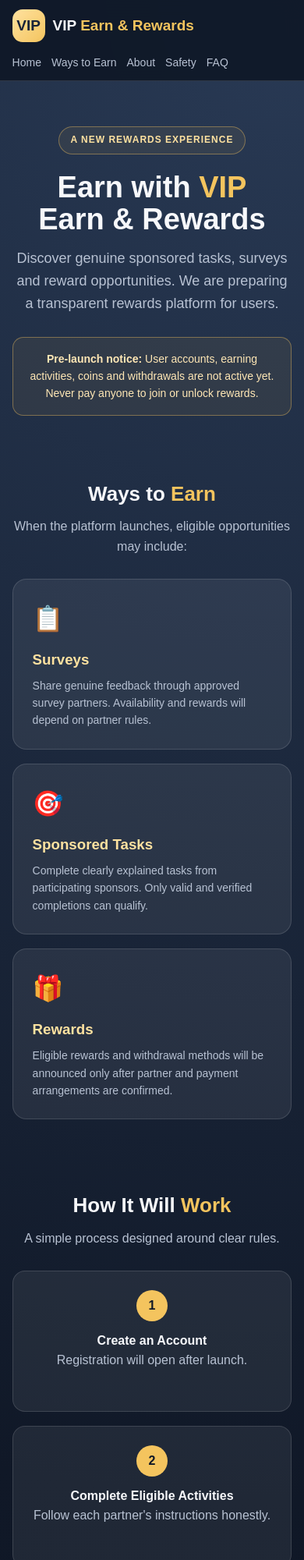
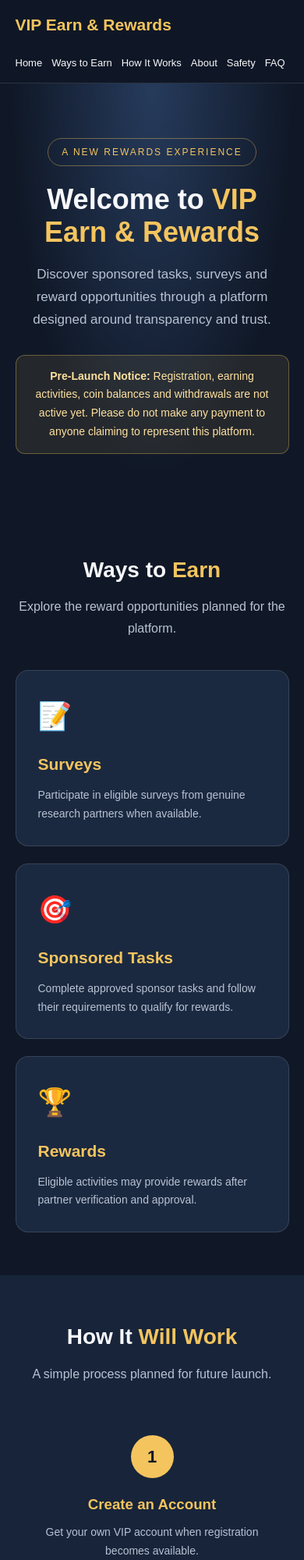
Before and after one commit to sahabsiyal66-hub/VIP-Earn-Rewards, a plain HTML site: page index.html in a window 390 px wide. Shown: the top 2000 px of the page at 78% size. Drawn offline with Linux system fonts and the light colour scheme.

Commit message:
Refactor index.html for layout and content updates
Updated styles and content for improved layout and clarity.

```diff
--- a/index.html
+++ b/index.html
@@ -4,110 +4,120 @@
 <head>
 <meta charset="UTF-8">
 <meta name="viewport" content="width=device-width, initial-scale=1.0">
-<meta name="theme-color" content="#101827">
 <meta name="description" content="VIP Earn & Rewards - Discover genuine sponsored tasks, surveys and reward opportunities.">
 <title>VIP Earn & Rewards</title>
 
 <style>
 :root {
   --navy:#101827;
+  --navy2:#17243a;
   --gold:#f4c45e;
   --light:#ffe2a0;
-  --text:#f7f8fb;
+  --white:#f7f8fb;
   --muted:#b8c2d3;
-  --panel:rgba(255,255,255,.07);
-  --line:rgba(255,255,255,.13);
+  --panel:#1b2940;
+  --line:rgba(255,255,255,.12);
 }
-*{box-sizing:border-box;scroll-behavior:smooth}
+*{margin:0;padding:0;box-sizing:border-box}
+html{scroll-behavior:smooth}
 body{
-  margin:0;
   font-family:Arial,Helvetica,sans-serif;
-  color:var(--text);
-  background:radial-gradient(circle at top right,#293a55 0,var(--navy) 48%,#0b1220 100%);
-  line-height:1.6;
+  background:var(--navy);
+  color:var(--white);
+  line-height:1.7;
 }
-.wrap{width:min(1100px,92%);margin:auto}
+a{color:inherit;text-decoration:none}
+.wrap{width:90%;max-width:1120px;margin:auto}
 header{
-  position:sticky;top:0;z-index:10;
-  background:#101827ed;
+  background:rgba(16,24,39,.97);
   border-bottom:1px solid var(--line);
-  backdrop-filter:blur(12px);
+  position:sticky;top:0;z-index:100;
 }
 .nav{
-  min-height:72px;display:flex;align-items:center;
-  justify-content:space-between;gap:15px;flex-wrap:wrap;
+  min-height:72px;display:flex;
+  align-items:center;justify-content:space-between;
+  gap:20px;
 }
-.brand{display:flex;align-items:center;gap:10px;font-weight:800;font-size:19px}
-.logo{
-  width:42px;height:42px;border-radius:13px;
-  display:grid;place-items:center;
-  color:#172338;background:linear-gradient(135deg,var(--light),var(--gold));
-  font-weight:900;
+.logo{font-size:21px;font-weight:800;color:var(--gold)}
+.nav-links{display:flex;gap:22px;flex-wrap:wrap;font-size:14px}
+.nav-links a:hover,footer a:hover{color:var(--light)}
+.hero{
+  padding:100px 0 90px;text-align:center;
+  background:radial-gradient(ellipse at top,#263b5c 0%,transparent 65%),var(--navy);
 }
-nav{display:flex;gap:20px;flex-wrap:wrap}
-nav a{color:var(--muted);text-decoration:none;font-size:14px}
-nav a:hover{color:var(--gold)}
-.hero{text-align:center;padding:80px 0 65px}
 .tag{
-  display:inline-block;padding:7px 15px;
-  border:1px solid #f4c45e66;border-radius:30px;
-  color:var(--light);background:#f4c45e12;
-  font-size:12px;font-weight:bold;letter-spacing:1px;
+  display:inline-block;color:var(--gold);
+  border:1px solid rgba(244,196,94,.4);
+  border-radius:30px;padding:7px 17px;
+  font-size:12px;letter-spacing:2px;margin-bottom:22px;
 }
-h1{font-size:clamp(38px,7vw,66px);line-height:1.1;margin:22px 0 14px}
-.gold{color:var(--gold)}
-.intro{max-width:680px;margin:auto;color:var(--muted);font-size:18px}
+h1{font-size:clamp(36px,7vw,65px);line-height:1.15;margin-bottom:20px}
+h1 span,h2 span{color:var(--gold)}
+.hero p{max-width:680px;margin:auto;color:var(--muted);font-size:17px}
 .notice{
-  max-width:760px;margin:28px auto 0;padding:16px;
-  border-radius:14px;border:1px solid #f4c45e66;
-  background:#f4c45e12;color:#ffe7b5;font-size:14px;
+  margin:30px auto 0;max-width:700px;padding:15px 18px;
+  background:rgba(244,196,94,.09);
+  border:1px solid rgba(244,196,94,.35);
+  border-radius:12px;color:var(--light);font-size:14px;
 }
-.section{padding:35px 0 55px}
-.section h2{text-align:center;font-size:30px;margin:0 0 8px}
-.sub{text-align:center;color:var(--muted);max-width:650px;margin:0 auto 28px}
-.grid{display:grid;grid-template-columns:repeat(3,1fr);gap:18px}
+.section{padding:75px 0}
+.section-title{text-align:center;margin-bottom:40px}
+.section-title h2{font-size:clamp(28px,5vw,40px);margin-bottom:10px}
+.section-title p{color:var(--muted)}
+.cards{display:grid;grid-template-columns:repeat(3,1fr);gap:22px}
 .card{
-  padding:25px;border:1px solid var(--line);
-  border-radius:18px;background:var(--panel);
-  transition:transform .2s,border-color .2s;
+  background:var(--panel);border:1px solid var(--line);
+  padding:28px;border-radius:16px;transition:.2s;
 }
-.card:hover{transform:translateY(-4px);border-color:#f4c45e88}
-.icon{font-size:32px}
-.card h3{color:var(--light);margin:12px 0 7px}
-.card p{color:var(--muted);font-size:14px;margin:0}
-.steps{display:grid;grid-template-columns:repeat(3,1fr);gap:18px}
-.step{
-  text-align:center;padding:24px 17px;
-  border-radius:16px;background:var(--panel);
+.card:hover{transform:translateY(-5px);border-color:var(--gold)}
+.card .icon{font-size:35px;margin-bottom:15px}
+.card h3{color:var(--gold);font-size:21px;margin-bottom:10px}
+.card p{color:var(--muted);font-size:14px}
+.how{background:var(--navy2)}
+.steps{display:grid;grid-template-columns:repeat(3,1fr);gap:22px}
+.step{text-align:center;padding:25px}
+.number{
+  width:55px;height:55px;display:grid;place-items:center;
+  margin:0 auto 18px;border-radius:50%;
+  background:var(--gold);color:var(--navy);
+  font-size:22px;font-weight:800;
+}
+.step h3{color:var(--gold);margin-bottom:8px}
+.step p{color:var(--muted);font-size:14px}
+.about-box{
+  max-width:850px;margin:auto;text-align:center;
+  background:var(--panel);padding:35px;border-radius:16px;
   border:1px solid var(--line);
 }
-.num{
-  width:40px;height:40px;margin:0 auto 12px;
-  display:grid;place-items:center;border-radius:50%;
-  background:var(--gold);color:var(--navy);font-weight:900;
+.about-box p{color:var(--muted);margin-top:12px}
+.safety{background:var(--navy2)}
+.safety-list{max-width:800px;margin:auto;display:grid;gap:15px}
+.safety-item{
+  background:var(--panel);padding:18px 22px;
+  border:1px solid var(--line);border-radius:12px;
 }
-.info{
-  max-width:850px;margin:auto;padding:25px;
-  border:1px solid var(--line);border-radius:18px;
-  background:var(--panel);
+.safety-item h3{color:var(--gold);font-size:17px}
+.safety-item p{color:var(--muted);font-size:14px;margin-top:5px}
+.faq-list{max-width:800px;margin:auto;display:grid;gap:15px}
+.faq-item{
+  padding:20px;background:var(--panel);
+  border:1px solid var(--line);border-radius:12px;
 }
-.info p{color:var(--muted)}
-.faq-item{padding:16px 0;border-bottom:1px solid var(--line)}
-.faq-item:last-child{border:0}
-.faq-item h3{font-size:16px;color:var(--light);margin:0 0 6px}
-.faq-item p{font-size:14px;color:var(--muted);margin:0}
+.faq-item h3{color:var(--gold);font-size:17px;margin-bottom:7px}
+.faq-item p{color:var(--muted);font-size:14px}
 footer{
-  margin-top:25px;padding:28px 0;text-align:center;
+  padding:35px 0;text-align:center;
   border-top:1px solid var(--line);
   color:var(--muted);font-size:13px;
 }
 footer a{color:var(--gold);text-decoration:none}
-@media(max-width:700px){
-  .nav{padding:12px 0}
-  nav{gap:13px}
-  .hero{padding:58px 0 45px}
-  .grid,.steps{grid-template-columns:1fr}
-  .section h2{font-size:26px}
+.footer-links{margin:12px 0}
+@media(max-width:760px){
+  .nav{padding:14px 0;align-items:flex-start;flex-direction:column}
+  .nav-links{gap:12px;font-size:13px}
+  .hero{padding:70px 0}
+  .cards,.steps{grid-template-columns:1fr}
+  .section{padding:55px 0}
 }
 </style>
 </head>
@@ -115,13 +125,11 @@ footer a{color:var(--gold);text-decoration:none}
 <body>
 <header>
   <div class="wrap nav">
-    <div class="brand">
-      <div class="logo">VIP</div>
-      <div>VIP <span class="gold">Earn & Rewards</span></div>
-    </div>
-    <nav>
+    <a class="logo" href="#home">VIP Earn & Rewards</a>
+    <nav class="nav-links">
       <a href="#home">Home</a>
       <a href="#earn">Ways to Earn</a>
+      <a href="#how">How It Works</a>
       <a href="#about">About</a>
       <a href="#safety">Safety</a>
       <a href="#faq">FAQ</a>
@@ -130,111 +138,173 @@ footer a{color:var(--gold);text-decoration:none}
 </header>
 
 <main>
-<section class="hero wrap" id="home">
+<section class="hero" id="home">
+  <div class="wrap">
     <div class="tag">A NEW REWARDS EXPERIENCE</div>
-  <h1>Earn with <span class="gold">VIP</span><br>Earn & Rewards</h1>
-  <p class="intro">
-    Discover genuine sponsored tasks, surveys and reward opportunities.
-    We are preparing a transparent rewards platform for users.
+    <h1>Welcome to <span>VIP Earn & Rewards</span></h1>
+    <p>
+      Discover sponsored tasks, surveys and reward opportunities
+      through a platform designed around transparency and trust.
     </p>
     <div class="notice">
-    <strong>Pre-launch notice:</strong>
-    User accounts, earning activities, coins and withdrawals are not active yet.
-    Never pay anyone to join or unlock rewards.
-  </div>
-</section>
-
-<section class="section wrap" id="earn">
-  <h2>Ways to <span class="gold">Earn</span></h2>
-  <p class="sub">When the platform launches, eligible opportunities may include:</p>
-  <div class="grid">
-    <article class="card">
-      <div class="icon">📋</div>
-      <h3>Surveys</h3>
-      <p>Share genuine feedback through approved survey partners.
-      Availability and rewards will depend on partner rules.</p>
-    </article>
-    <article class="card">
-      <div class="icon">🎯</div>
-      <h3>Sponsored Tasks</h3>
-      <p>Complete clearly explained tasks from participating sponsors.
-      Only valid and verified completions can qualify.</p>
-    </article>
-    <article class="card">
-      <div class="icon">🎁</div>
-      <h3>Rewards</h3>
-      <p>Eligible rewards and withdrawal methods will be announced
-      only after partner and payment arrangements are confirmed.</p>
-    </article>
-  </div>
-</section>
-
-<section class="section wrap">
-  <h2>How It Will <span class="gold">Work</span></h2>
-  <p class="sub">A simple process designed around clear rules.</p>
-  <div class="steps">
-    <div class="step">
-      <div class="num">1</div>
-      <strong>Create an Account</strong>
-      <p class="sub">Registration will open after launch.</p>
-    </div>
-    <div class="step">
-      <div class="num">2</div>
-      <strong>Complete Eligible Activities</strong>
-      <p class="sub">Follow each partner's instructions honestly.</p>
-    </div>
-    <div class="step">
-      <div class="num">3</div>
-      <strong>Request a Reward</strong>
-      <p class="sub">Payment options and minimum limits will be published when confirmed.</p>
+      <strong>Pre-Launch Notice:</strong>
+      Registration, earning activities, coin balances and withdrawals
+      are not active yet. Please do not make any payment to anyone
+      claiming to represent this platform.
     </div>
   </div>
 </section>
 
-<section class="section wrap" id="about">
-  <h2>About <span class="gold">VIP Earn & Rewards</span></h2>
-  <div class="info">
+<section class="section" id="earn">
+  <div class="wrap">
+    <div class="section-title">
+      <h2>Ways to <span>Earn</span></h2>
+      <p>Explore the reward opportunities planned for the platform.</p>
+    </div>
+
+    <div class="cards">
+      <div class="card">
+        <div class="icon">📝</div>
+        <h3>Surveys</h3>
         <p>
-      VIP Earn & Rewards is being developed to bring eligible sponsored
-      activities and reward opportunities together in one place.
+          Participate in eligible surveys from genuine research
+          partners when available.
         </p>
+      </div>
+
+      <div class="card">
+        <div class="icon">🎯</div>
+        <h3>Sponsored Tasks</h3>
         <p>
-      Our goal is to explain every activity clearly, follow partner rules
-      and keep reward conditions transparent. The platform is currently
-      in its pre-launch stage.
+          Complete approved sponsor tasks and follow their
+          requirements to qualify for rewards.
         </p>
+      </div>
+
+      <div class="card">
+        <div class="icon">🏆</div>
+        <h3>Rewards</h3>
+        <p>
+          Eligible activities may provide rewards after
+          partner verification and approval.
+        </p>
+      </div>
+    </div>
   </div>
 </section>
 
-<section class="section wrap" id="safety">
-  <h2>Safety & <span class="gold">Trust</span></h2>
-  <div class="info">
-    <p>✓ No payment is required to join the platform.</p>
-    <p>✓ No guaranteed income or rewards are promised.</p>
-    <p>✓ Only approved and eligible partner activities may be offered.</p>
-    <p>✓ Reward and withdrawal rules will be shared before launch.</p>
-    <p>✓ Never share your password, OTP or private banking details with strangers.</p>
+<section class="section how" id="how">
+  <div class="wrap">
+    <div class="section-title">
+      <h2>How It <span>Will Work</span></h2>
+      <p>A simple process planned for future launch.</p>
+    </div>
+
+    <div class="steps">
+      <div class="step">
+        <div class="number">1</div>
+        <h3>Create an Account</h3>
+        <p>Get your own VIP account when registration becomes available.</p>
+      </div>
+
+      <div class="step">
+        <div class="number">2</div>
+        <h3>Complete Activities</h3>
+        <p>Choose eligible surveys and sponsored tasks.</p>
+      </div>
+
+      <div class="step">
+        <div class="number">3</div>
+        <h3>Receive Eligible Rewards</h3>
+        <p>Approved rewards will follow published terms and payment rules.</p>
+      </div>
+    </div>
   </div>
 </section>
 
-<section class="section wrap" id="faq">
-  <h2>Frequently Asked <span class="gold">Questions</span></h2>
-  <div class="info">
+<section class="section" id="about">
+  <div class="wrap">
+    <div class="section-title">
+      <h2>About <span>VIP Earn & Rewards</span></h2>
+    </div>
+    <div class="about-box">
+      <h3>A Platform Built on Trust</h3>
+      <p>
+        Our goal is to build a transparent rewards platform
+        connecting users with genuine sponsored opportunities
+        and research activities.
+      </p>
+      <p>
+        We aim to protect user privacy, explain reward conditions
+        clearly and work only with partners whose terms allow
+        incentivized participation.
+      </p>
+    </div>
+  </div>
+</section>
+
+<section class="section safety" id="safety">
+  <div class="wrap">
+    <div class="section-title">
+      <h2>Safety & <span>Trust</span></h2>
+      <p>Honest information and responsible platform practices.</p>
+    </div>
+
+    <div class="safety-list">
+      <div class="safety-item">
+        <h3>🔐 Privacy Matters</h3>
+        <p>We aim to collect only information genuinely needed to operate the service.</p>
+      </div>
+
+      <div class="safety-item">
+        <h3>✓ Genuine Opportunities</h3>
+        <p>Activities will be offered only when the relevant partner permits reward-based participation.</p>
+      </div>
+
+      <div class="safety-item">
+        <h3>💰 No Guaranteed Income</h3>
+        <p>Rewards depend on eligibility, task completion, partner approval and available payment arrangements.</p>
+      </div>
+
+      <div class="safety-item">
+        <h3>🛡️ No Payment to Join</h3>
+        <p>Do not send money to anyone promising guaranteed earnings or account activation.</p>
+      </div>
+    </div>
+  </div>
+</section>
+
+<section class="section" id="faq">
+  <div class="wrap">
+    <div class="section-title">
+      <h2>Frequently Asked <span>Questions</span></h2>
+    </div>
+
+    <div class="faq-list">
       <div class="faq-item">
-      <h3>Is VIP Earn & Rewards open now?</h3>
-      <p>No. The website is currently in pre-launch stage.</p>
+        <h3>Is VIP Earn & Rewards active?</h3>
+        <p>No. The website is currently in pre-launch development. Registration and earning features are not active.</p>
       </div>
+
       <div class="faq-item">
-      <h3>Can I earn coins today?</h3>
-      <p>No. Accounts, tasks and coins are not active yet.</p>
+        <h3>Can I earn guaranteed money?</h3>
+        <p>No guaranteed income is promised. Any future rewards will depend on approved activities and partner terms.</p>
       </div>
+
+      <div class="faq-item">
+        <h3>Will withdrawals be available?</h3>
+        <p>Withdrawal methods and eligibility will be announced only after payment arrangements are verified.</p>
+      </div>
+
       <div class="faq-item">
         <h3>Do I need to pay to join?</h3>
-      <p>No. Never pay anyone to join or unlock rewards.</p>
+        <p>No joining payment is being requested. Do not pay anyone claiming otherwise.</p>
       </div>
+
       <div class="faq-item">
-      <h3>Which withdrawal methods will be available?</h3>
-      <p>Payment methods will be announced only after arrangements are verified.</p>
+        <h3>How will my information be handled?</h3>
+        <p>Please read our Privacy Policy for information about intended data collection and use.</p>
+      </div>
     </div>
   </div>
 </section>
@@ -242,10 +312,18 @@ footer a{color:var(--gold);text-decoration:none}
 
 <footer>
   <div class="wrap">
-    © 2026 VIP Earn & Rewards. All rights reserved.<br>
-    Rewards are not guaranteed. Offers, eligibility and payment terms
-    will be disclosed before launch.
+    © 2026 VIP Earn & Rewards. All rights reserved.
+
+    <div class="footer-links">
+      <a href="privacy.html">Privacy Policy</a>
+      &nbsp; | &nbsp;
+      <a href="terms.html">Terms & Conditions</a>
+    </div>
+
+    Rewards are not guaranteed. Offers, eligibility and payment
+    terms will be disclosed before launch.
   </div>
 </footer>
+
 </body>
   </html>
```
Lines whose indentation alone changed are shown as unchanged.
